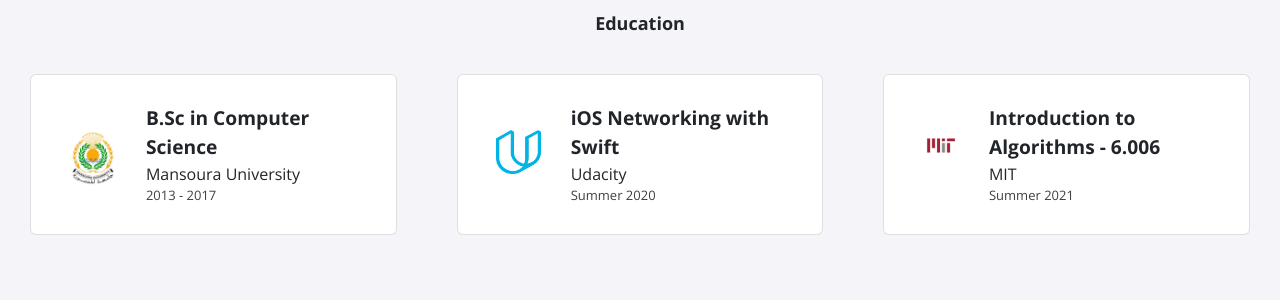
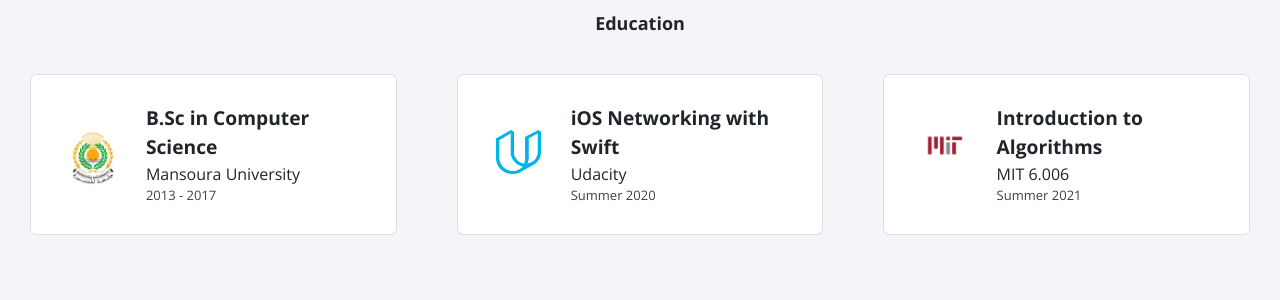
Before and after one commit to elserafy/elserafy.github.io, a Jekyll site: the page built from index.html, in a window 1280 px wide. Shown: the part 1385-1685 px from the top of the page. Built offline with Jekyll 4.4.1, drawn with Linux system fonts in a browser that asks for light colours; nearby versions of some CDN libraries.

```diff
--- a/_data/education.yml
+++ b/_data/education.yml
@@ -8,7 +8,7 @@
   dates: Summer 2020
   logo: udacity-logo.png
 
-- course: Introduction to Algorithms - 6.006
-  institute: MIT
+- course: Introduction to Algorithms
+  institute: MIT 6.006
   dates: Summer 2021
   logo: mit.png
```
Also changed, not shown: 3 other files.
